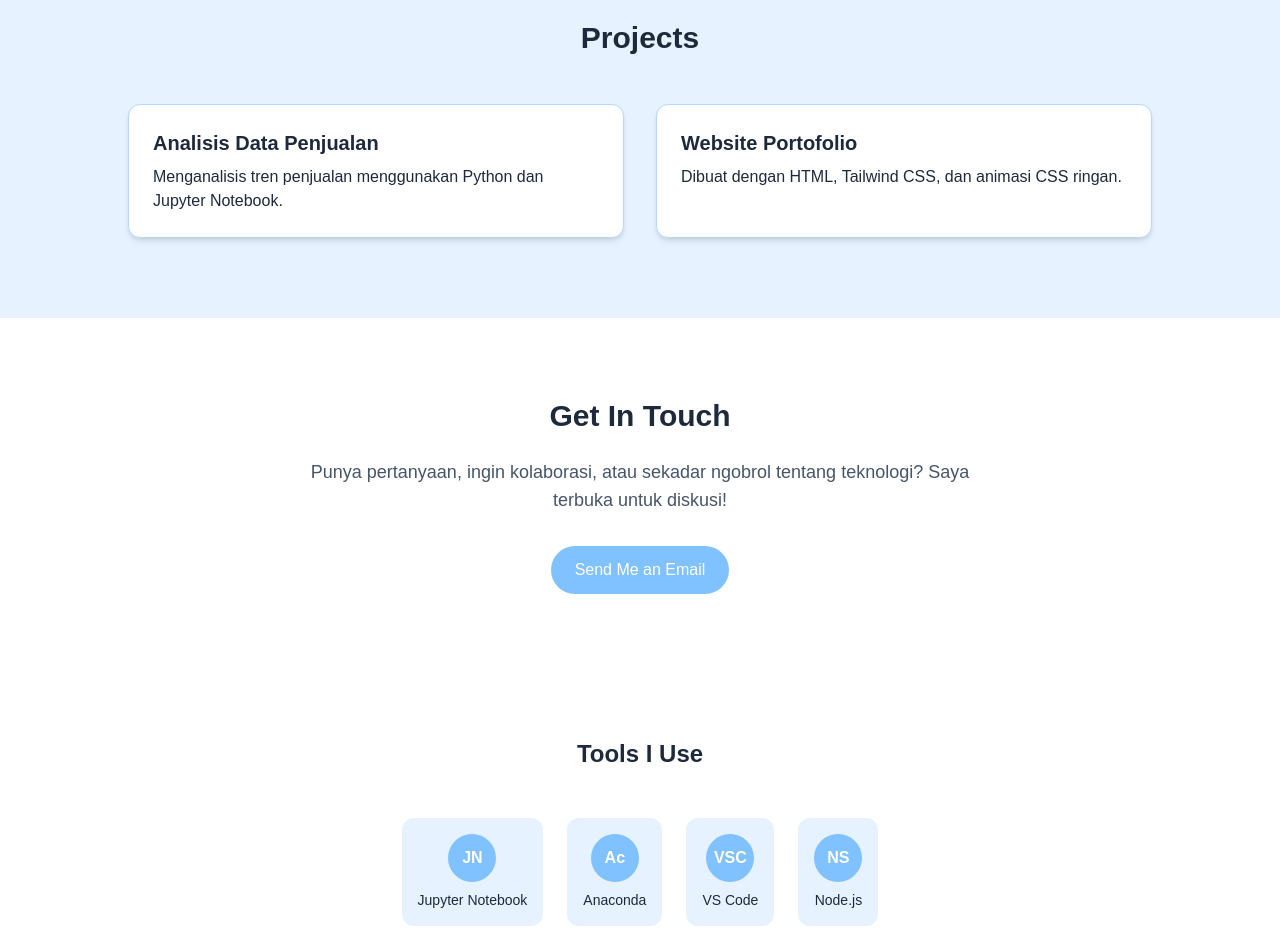
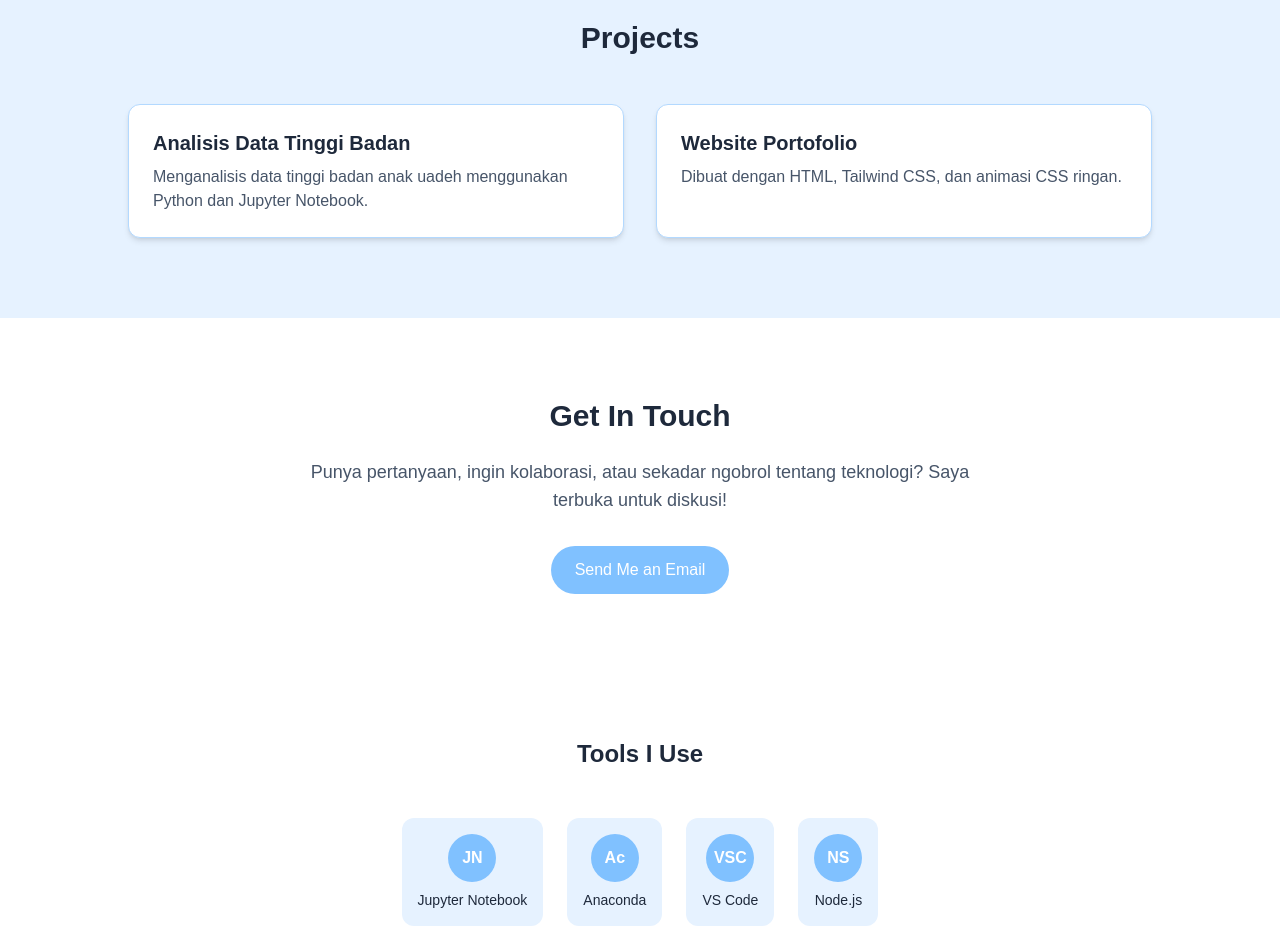
Before and after one commit to KesyaUADUniversity/handsonday_portofolio_kesyaalleta, a plain HTML site: page index.html in a window 1280 px wide. Shown: the part 1360-2289 px from the top of the page. Drawn offline with nearby package versions, Linux system fonts and the light colour scheme.

Commit message:
updatean html

```diff
--- a/index.html
+++ b/index.html
@@ -145,12 +145,16 @@
     <h2 class="text-3xl font-bold text-center mb-12 text-slate-800">Projects</h2>
     <div class="grid grid-cols-1 md:grid-cols-2 gap-8 max-w-5xl mx-auto">
       <div class="bg-white p-6 rounded-xl shadow-md border border-blue-mid">
-          <h3 class="text-xl font-bold mb-2">Analisis Data Penjualan</h3>
-          <p>Menganalisis tren penjualan menggunakan Python dan Jupyter Notebook.</p>
+        <h3 class="text-xl font-bold mb-2 text-slate-800">Analisis Data Tinggi Badan</h3>
+        <p class="text-slate-600">
+          Menganalisis data tinggi badan anak uadeh menggunakan Python dan Jupyter Notebook.
+        </p>
       </div>
       <div class="bg-white p-6 rounded-xl shadow-md border border-blue-mid">
-          <h3 class="text-xl font-bold mb-2">Website Portofolio</h3>
-          <p>Dibuat dengan HTML, Tailwind CSS, dan animasi CSS ringan.</p>
+        <h3 class="text-xl font-bold mb-2 text-slate-800">Website Portofolio</h3>
+        <p class="text-slate-600">
+          Dibuat dengan HTML, Tailwind CSS, dan animasi CSS ringan.
+        </p>
       </div>
     </div>
   </div>
```
Lines whose indentation alone changed are shown as unchanged.
